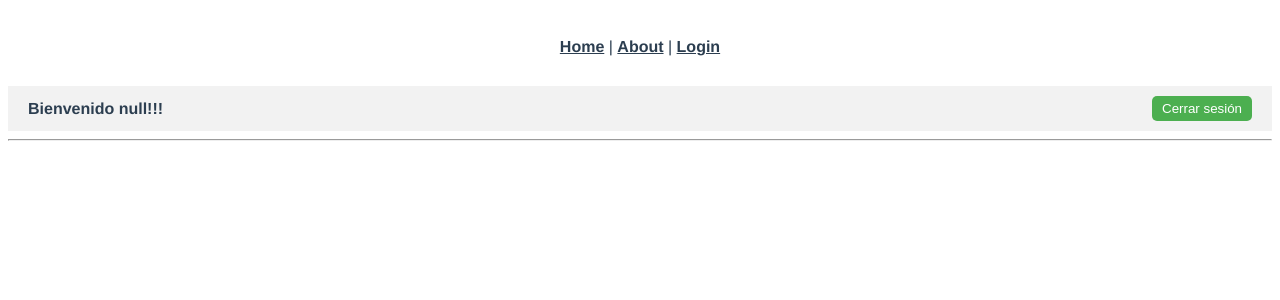
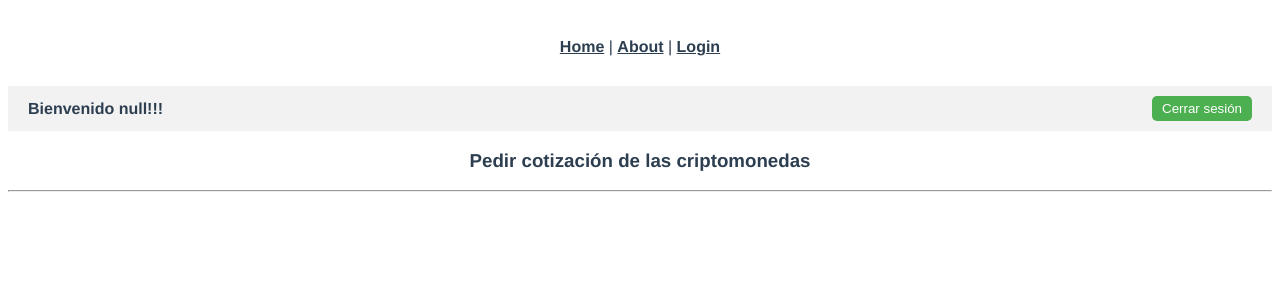
Before and after one commit to paolog10/examen-final-lab3-2023, a Vue app: page /compra in a window 1280 px wide. Shown: the top 300 px of the page. Built offline with nearby package versions, Linux system fonts and the light colour scheme.

Commit message:
traer datos de criptomonedas

```diff
--- a/src/views/CompraView.vue
+++ b/src/views/CompraView.vue
@@ -6,6 +6,8 @@
       </div>
       <button @click="cerrarSesion" class="botonCerrarSesion">Cerrar sesión</button>
     </nav>
+
+    <h3>Pedir cotización de las criptomonedas</h3>
   </div>
 
   <hr>
```
